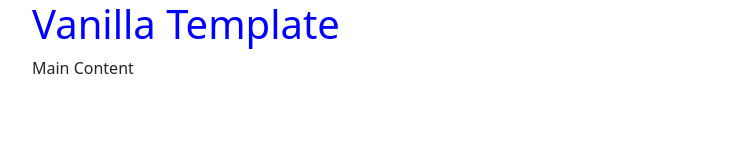
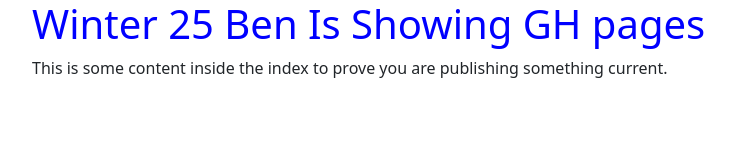
Before and after one commit to bbenjamin/W25-ghpages-demo, a website: page index.html in a window 1280 px wide. Shown: the whole page, without its empty margins (50-785 px from the left). Drawn offline with nearby package versions, Linux system fonts and the light colour scheme.

Commit message:
Update index.html

```diff
--- a/index.html
+++ b/index.html
@@ -10,11 +10,11 @@
 <body>
 <header class="container">
   <div class="row">
-    <h1 class="col">Vanilla Template</h1>
+    <h1 class="col">Winter 25 Ben Is Showing GH pages</h1>
   </div>
 </header>
   <main class="container">
-    Main Content
+    This is some content inside the index to prove you are publishing something current.
   </main>
   <script src="js/script.js" defer></script>
 </body>
```
